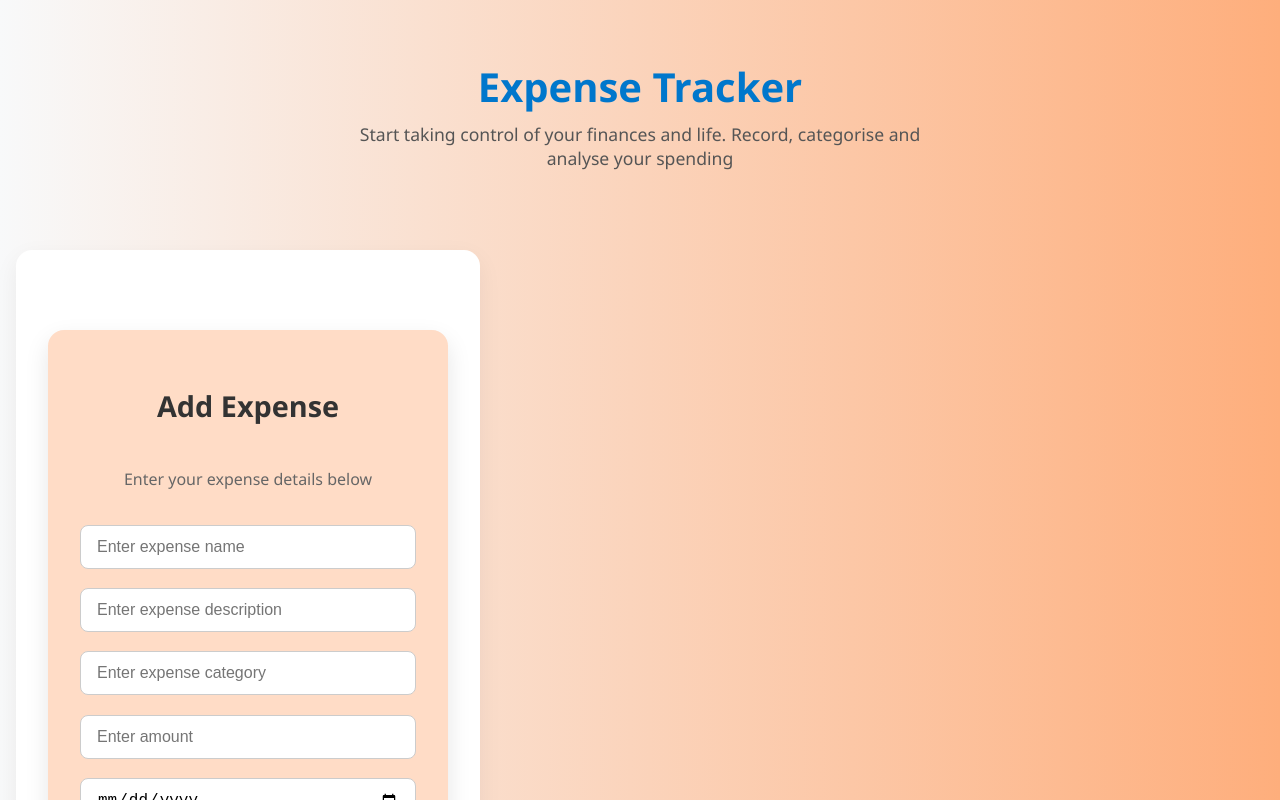
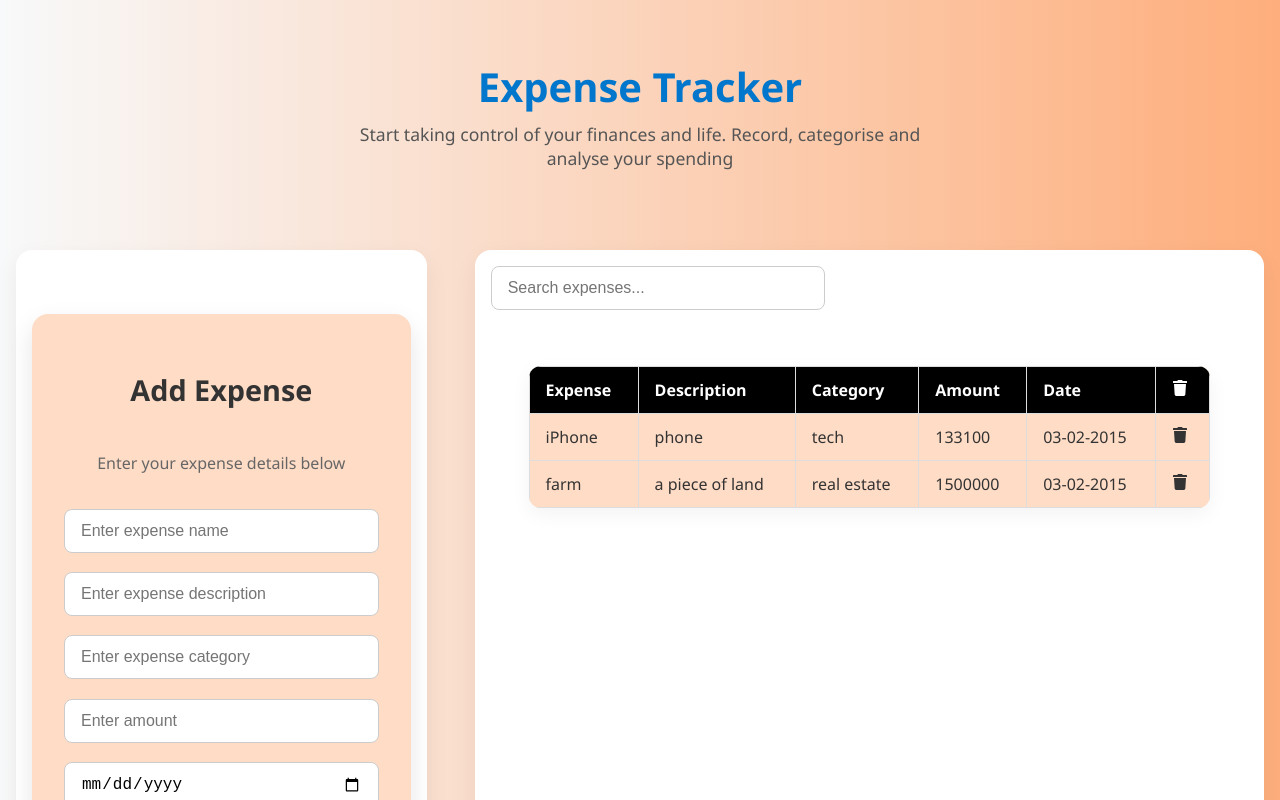
Before and after one commit to vasileiosInnovs/expense-tracker, a React (Create React App) app: page / in a window 1280 px wide. Shown: the top 800 px of the page. Built offline with nearby package versions, Linux system fonts and the light colour scheme.

Commit message:
Style the layout of the website

```diff
--- a/package.json
+++ b/package.json
@@ -6,6 +6,7 @@
     "cra-template": "1.3.0",
     "react": "^19.1.0",
     "react-dom": "^19.1.0",
+    "react-icons": "^5.5.0",
     "react-scripts": "5.0.1",
     "web-vitals": "^4.2.4"
   },
--- a/src/App.css
+++ b/src/App.css
@@ -47,14 +47,14 @@ body {
 
 .main-content {
   display: flex;
-  flex-direction: column;
+  flex-direction: row;
   gap: 3rem;
 }
 
 .form-section,
 .table-section {
   background-color: #ffffff;
-  padding: 2rem;
+  padding: 1rem;
   border-radius: 16px;
   box-shadow: 0 8px 25px rgba(0, 0, 0, 0.06);
   animation: fadeIn 0.5s ease-in;
@@ -75,6 +75,7 @@ body {
   .side-by-side {
     flex-direction: row;
     align-items: flex-start;
+    display: flex;
   }
 
   .form-section,
--- a/src/App.js
+++ b/src/App.js
@@ -11,6 +11,10 @@ function App() {
 
   function handleSubmit(newRows){
     setRows([...rows, newRows])
+  }
+
+  function handleDeleteRow(targetId) {
+    setRows(rows.filter((_, id) => id !== targetId))
   }
 
   return (
@@ -28,7 +32,10 @@ function App() {
         />
       </section>
       <section className='table-section'>
-        <Table rows={rows}/>
+        <Table
+          rows={rows}
+          deleteRow={handleDeleteRow}
+        />
       </section>
       </main>
     </div>
--- a/src/Table.js
+++ b/src/Table.js
@@ -1,7 +1,8 @@
 import React, { useState, useMemo } from "react";
+import { FaTrash } from 'react-icons/fa';
 import './Table.css'
 
-function Table({ rows }) {
+function Table({ rows, deleteRow }) {
   const [searchTerm, setSearchTerm] = useState("");
 
   const rowsWithId = useMemo(() => {
@@ -36,6 +37,9 @@ function Table({ rows }) {
             <th>Category</th>
             <th>Amount</th>
             <th>Date</th>
+            <th>
+                <span style={{ color: "white" }}><FaTrash /></span>
+            </th>
           </tr>
         </thead>
         <tbody>
@@ -46,6 +50,11 @@ function Table({ rows }) {
               <td>{row.category}</td>
               <td>{row.amount}</td>
               <td>{row.date}</td>
+              <td>
+                <span>
+                    <FaTrash />
+                </span>
+              </td>
             </tr>
           ))}
         </tbody>
```
Also changed, not shown: 1 other file (tests, documents, lock files or other folders).
